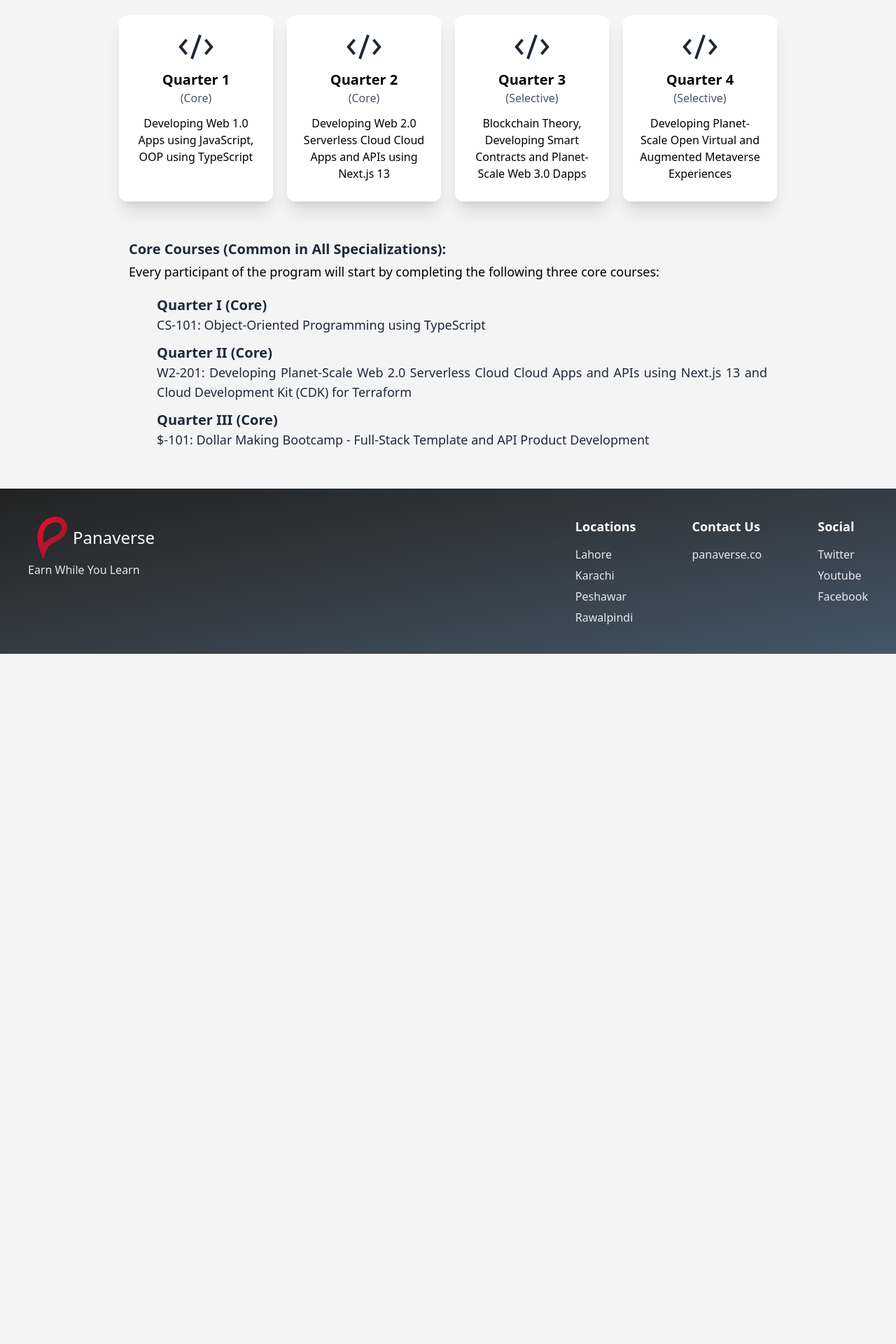
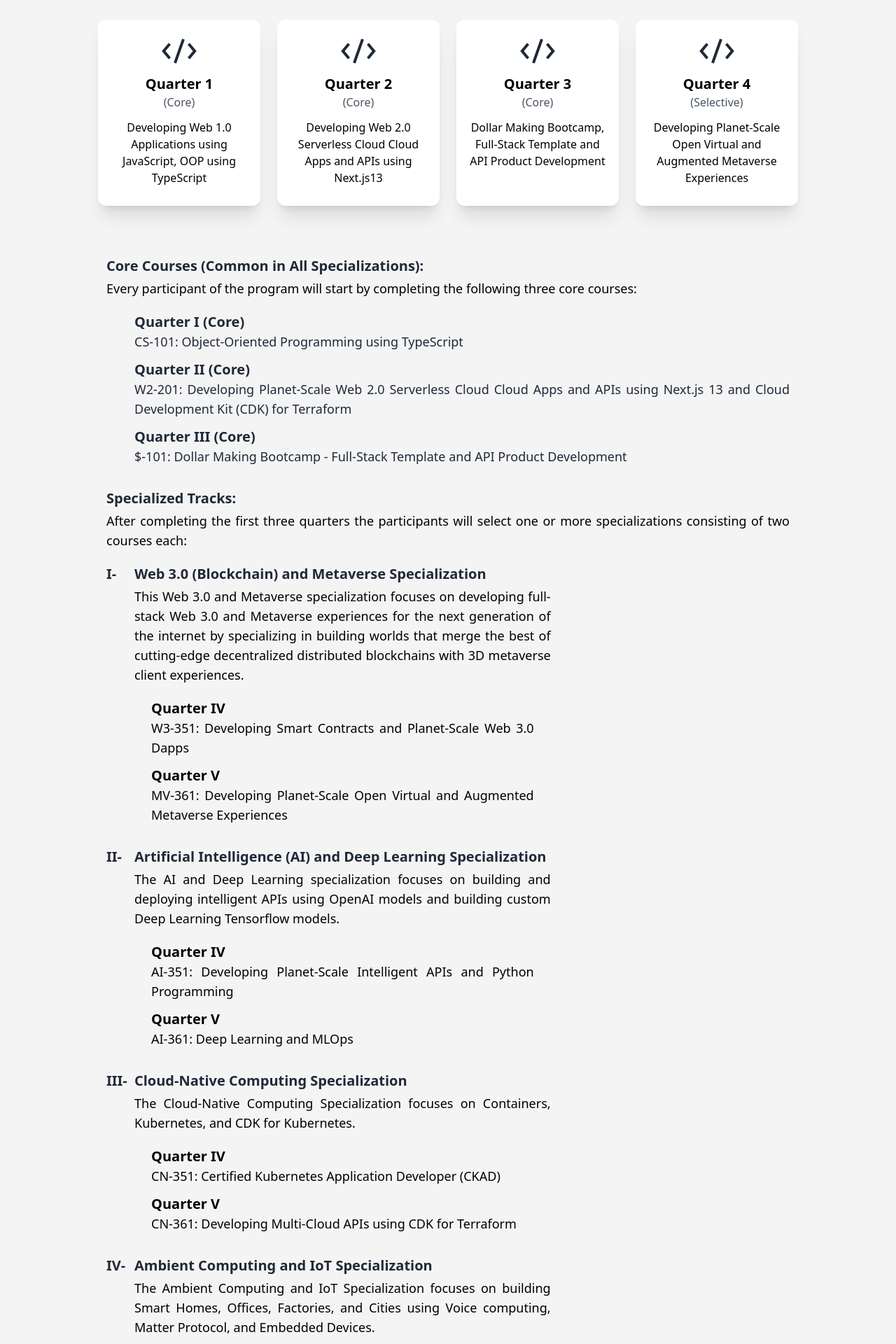
Before and after one commit to bilal-faisal/panaverse-website, a Next.js app: page /syllabus in a window 1280 px wide. Shown: the part 600-2520 px from the top of the page at 70% size. Before the commit the page ends 1534 px from the top, so only its background shows below. Built offline with nearby package versions, Linux system fonts and the light colour scheme.

Commit message:
Syllabus updated

```diff
--- a/src/app/page.tsx
+++ b/src/app/page.tsx
@@ -1,5 +1,5 @@
 import QuoteBanner from "@/components/QuoteBanner";
-import QuarterItems from "@/components/QuarterItemsHome";
+import QuarterItems from "@/components/QuarterItems";
 import GradientBanner from "@/components/GradientBanner";
 import Heading from "@/components/Heading";
 import TeamMembers from "@/components/TeamMembers";
@@ -15,7 +15,7 @@ const Home = () => {
       <TeamMembers />
       <Heading name={"Course Outline"} />
       <div className="px-8">
-        <QuarterItems />
+        <QuarterItems redirectTo="syllabus"/>
       </div>
     </div>
   );
--- /dev/null
+++ b/src/app/syllabus/Description.tsx
@@ -0,0 +1,11 @@
+import React from "react";
+
+const Description = ({ text }: { text: string }) => {
+  return (
+    <p className="px-6 text-lg">
+      {text}
+    </p>
+  );
+};
+
+export default Description;
--- /dev/null
+++ b/src/app/syllabus/Heading.tsx
@@ -0,0 +1,11 @@
+import React from "react";
+
+const Heading = ({ text }: { text: string }) => {
+  return (
+    <h2 className="px-6 text-xl font-semibold mt-5 mb-1 text-[#1F2937]">
+      {text}
+    </h2>
+  );
+};
+
+export default Heading;
--- /dev/null
+++ b/src/app/syllabus/QuarterItem.tsx
@@ -0,0 +1,16 @@
+import React from "react";
+
+type QuarterItem = {
+  heading: string;
+  desc: string;
+};
+const QuarterItem = ({ heading, desc }: QuarterItem) => {
+  return (
+    <>
+      <h3 className="text-xl font-semibold">{heading}</h3>
+      <p className="pb-3">{desc}</p>
+    </>
+  );
+};
+
+export default QuarterItem;
--- /dev/null
+++ b/src/app/syllabus/Specialization.tsx
@@ -0,0 +1,34 @@
+import React from "react";
+import QuarterItem from "./QuarterItem";
+import { type } from "os";
+
+type Specialization = {
+  no: string;
+  heading: string;
+  desc: string;
+  IV_desc: string;
+  V_desc: string;
+};
+const Specialization = ({
+  no,
+  heading,
+  desc,
+  IV_desc,
+  V_desc,
+}: Specialization) => {
+  return (
+    <div className="px-6 mt-5 w-full md:w-2/3">
+      <h2 className=" flex text-xl font-semibold mb-1 text-[#1F2937]">
+        <div className="w-10">{no}</div> {heading}
+      </h2>
+      <p className="text-lg ml-10">{desc}</p>
+
+      <div className="ml-10 px-6 text-lg mt-5 mb-1">
+        <QuarterItem heading="Quarter IV" desc={IV_desc} />
+        <QuarterItem heading="Quarter V" desc={V_desc} />
+      </div>
+    </div>
+  );
+};
+
+export default Specialization;
--- a/src/app/syllabus/page.tsx
+++ b/src/app/syllabus/page.tsx
@@ -1,58 +1,103 @@
 import Image from "next/image";
 import PIAIC from "../../../public/metaverse.jpg";
-import Link from "next/link";
-import QuarterItems from "@/components/QuarterItemsSyllabus";
+import QuarterItems from "@/components/QuarterItems";
+import Heading from "./Heading";
+import Description from "./Description";
+import QuarterItem from "./QuarterItem";
+import Specialization from "./Specialization";
 
-const page = () => {
+const Syllabus = () => {
   return (
     <div className="flex flex-col items-center text-justify">
-      <div className="w-full md:w-3/4">
+      <div className="w-full md:w-4/5">
+        <div className="m-7">
           <Image
             src={PIAIC}
             alt="PIAIC logo"
-          className="rounded-xl shadow-2xl mx-auto mt-7"
+            className="rounded-xl shadow-2xl mx-auto "
           />
+        </div>
         <h1 className="px-6 text-2xl font-semibold mt-5 mb-2 text-center">
-          Certified Web 3.0 and Metaverse Developer
+          "Certified Web 3.0 and Metaverse Developer" Program
         </h1>
-
         <h2 className="px-6 text-2xl text-center mt-2">Course Outline</h2>
-
-        <QuarterItems />
-
-        <h2 className="px-6 text-xl font-semibold mt-5 mb-1 text-[#1F2937]">
-          Core Courses (Common in All Specializations):
-        </h2>
-        <p className="px-6 text-lg">
-          Every participant of the program will start by completing the
-          following three core courses:
-        </p>
-
-        <div
-          className="ml-10 px-6 text-lg font-normal mt-5 mb-1 text-[#1F2937]"
-          id="quarter1"
-        >
-          <h3 className="text-xl font-semibold">Quarter I (Core)</h3>
-          <p className="pb-3">
-            CS-101: Object-Oriented Programming using TypeScript
-          </p>
-
-          <h3 className="text-xl font-semibold">Quarter II (Core)</h3>
-          <p className="pb-3">
-            W2-201: Developing Planet-Scale Web 2.0 Serverless Cloud Cloud Apps
+        <QuarterItems redirectTo="" />
+        <Heading text="Core Courses (Common in All Specializations):" />
+        <Description
+          text="Every participant of the program will start by completing the
+          following three core courses:"
+        />
+        <div className="ml-10 px-6 text-lg mt-5 mb-1 text-[#1F2937]">
+          <QuarterItem
+            heading="Quarter I (Core)"
+            desc="CS-101: Object-Oriented Programming using TypeScript"
+          />
+          <QuarterItem
+            heading="Quarter II (Core)"
+            desc="W2-201: Developing Planet-Scale Web 2.0 Serverless Cloud Cloud Apps
             and APIs using Next.js 13 and Cloud Development Kit (CDK) for
-            Terraform
-          </p>
-
-          <h3 className="text-xl font-semibold">Quarter III (Core)</h3>
-          <p className="pb-3">
-            $-101: Dollar Making Bootcamp - Full-Stack Template and API Product
-            Development
-          </p>
+            Terraform"
+          />
+          <QuarterItem
+            heading="Quarter III (Core)"
+            desc="$-101: Dollar Making Bootcamp - Full-Stack Template and API Product
+            Development"
+          />
         </div>
+        <Heading text="Specialized Tracks:" />
+        <Description
+          text="After completing the first three quarters the participants will select
+          one or more specializations consisting of two courses each:"
+        />
+        <Specialization
+          no="I-"
+          heading="Web 3.0 (Blockchain) and Metaverse Specialization"
+          desc="This Web 3.0 and Metaverse specialization focuses on developing
+          full-stack Web 3.0 and Metaverse experiences for the next generation
+          of the internet by specializing in building worlds that merge the
+          best of cutting-edge decentralized distributed blockchains with 3D
+          metaverse client experiences."
+          IV_desc="W3-351: Developing Smart Contracts and Planet-Scale Web 3.0 Dapps"
+          V_desc="MV-361: Developing Planet-Scale Open Virtual and Augmented Metaverse Experiences"
+        />
+        <Specialization
+          no="II-"
+          heading="Artificial Intelligence (AI) and Deep Learning Specialization"
+          desc="The AI and Deep Learning specialization focuses on building and deploying intelligent APIs using OpenAI models and building custom Deep Learning Tensorflow models."
+          IV_desc="AI-351: Developing Planet-Scale Intelligent APIs and Python Programming"
+          V_desc="AI-361: Deep Learning and MLOps"
+        />
+        <Specialization
+          no="III-"
+          heading="Cloud-Native Computing Specialization"
+          desc="The Cloud-Native Computing Specialization focuses on Containers, Kubernetes, and CDK for Kubernetes."
+          IV_desc="CN-351: Certified Kubernetes Application Developer (CKAD)"
+          V_desc="CN-361: Developing Multi-Cloud APIs using CDK for Terraform"
+        />
+        <Specialization
+          no="IV-"
+          heading="Ambient Computing and IoT Specialization"
+          desc="The Ambient Computing and IoT Specialization focuses on building Smart Homes, Offices, Factories, and Cities using Voice computing, Matter Protocol, and Embedded Devices."
+          IV_desc="Quarter IV AC-351: Ambient Computing with Voice Assistants and Matter"
+          V_desc="Protocol Devices Quarter V AC-361: Embedded Programming using C and Rust"
+        />
+        <Specialization
+          no="V-"
+          heading="Genomics and Bioinformatics Specialization"
+          desc="Genomics is the study of the total genetic makeup of individual organisms, and how this genetic information is structured, functions, and has evolved; bioinformatics encompasses a diverse range of analytical methods and tools applied to genomic data. This Specialization focuses on performing complex bioinformatics analysis using the most essential Python libraries and applications."
+          IV_desc="Bio-351: Python for Biologists"
+          V_desc="Bio-361: Bioinformatics with Python"
+        />
+        <Specialization
+          no="VI-"
+          heading="Network Programmability and Automation Specialization"
+          desc="More than ever, network engineers are finding it challenging to complete their duties entirely manually. Network automation is now crucial due to new protocols, technologies, delivery models, and the requirement for enterprises to become more adaptable and agile. This course teaches network engineers how to automate systems with code using a variety of technologies and tools, including Linux, Python, APIs, and Git."
+          IV_desc="NPA-351: CCNA 200-301 Certification"
+          V_desc="NPA-361: Network Programmability and Automation"
+        />
       </div>
     </div>
   );
 };
 
-export default page;
+export default Syllabus;
--- a/src/components/QuarterItem.tsx
+++ b/src/components/QuarterItem.tsx
@@ -6,21 +6,21 @@ interface Quarter {
   heading: String;
   desc: String;
   type: String;
-  url?: String;
+  href: String;
 }
 
-const Quarter = ({ heading, desc, type, url }: Quarter) => {
+const Quarter = ({ heading, desc, type, href }: Quarter) => {
   return (
-    <div className="basis-full sm:basis-1/2 md:basis-1/4 p-2.5">
-      <div className="bg-white shadow-xl flex flex-col items-center rounded-xl p-5 min-h-full">
+    <div className="basis-full sm:basis-1/2 md:basis-1/4 p-3">
+      <div className="bg-white shadow-xl flex flex-col items-center rounded-xl py-5 px-4 min-h-full">
         <Image src={code} alt="Logo" />
         <h2 className="text-xl font-semibold mt-2">{heading}</h2>
         <p className="mb-2 text-gray-600">({type})</p>
         <p className="text-center mt-1 mb-2">{desc}</p>
 
-        {url && (
+        {href && (
           <div className="mt-auto py-4">
-            <Link href={`/${url}`}>
+            <Link href={`/${href}`}>
               <button className="px-2 py-0.5 rounded-md text-white bg-[#1F2937] w-fit text-lg border-2 border-[#1F2937] hover:border-2 hover:border-[#1F2937] hover:bg-white hover:text-[#1F2937]">
                 Read More
               </button>
--- a/src/components/QuarterItemsSyllabus.tsx
+++ b/src/components/QuarterItems.tsx
@@ -1,26 +1,29 @@
 import QuarterItem from "@/components/QuarterItem";
 
-const QuarterItems = () => {
+const QuarterItems = ({ redirectTo }: { redirectTo: String }) => {
   return (
-    <div className="flex py-6 mb-5 flex-wrap">
+    <div className="flex p-5 md:px-0 mb-10 flex-wrap">
       <QuarterItem
         heading={"Quarter 1"}
-        desc={"Developing Web 1.0 Apps using JavaScript, OOP using TypeScript"}
+        desc={"Developing Web 1.0 Applications using JavaScript, OOP using TypeScript"}
         type="Core"
+        href={redirectTo}
       />
       <QuarterItem
         heading={"Quarter 2"}
         desc={
-          "Developing Web 2.0 Serverless Cloud Cloud Apps and APIs using Next.js 13"
+          "Developing Web 2.0 Serverless Cloud Cloud Apps and APIs using Next.js13"
         }
         type="Core"
+        href={redirectTo}
       />
       <QuarterItem
         heading={"Quarter 3"}
         desc={
-          "Blockchain Theory, Developing Smart Contracts and Planet-Scale Web 3.0 Dapps"
+          "Dollar Making Bootcamp, Full-Stack Template and API Product Development"
         }
-        type="Selective"
+        type="Core"
+        href={redirectTo}
       />
       <QuarterItem
         heading={"Quarter 4"}
@@ -28,6 +31,7 @@ const QuarterItems = () => {
           "Developing Planet-Scale Open Virtual and Augmented Metaverse Experiences"
         }
         type="Selective"
+        href={redirectTo}
       />
     </div>
   );
--- a/src/components/QuarterItemsHome.tsx
+++ /dev/null
@@ -1,40 +0,0 @@
-import QuarterItem from "@/components/QuarterItem";
-
-const QuarterItems = () => {
-  return (
-    <div className="flex py-6 mb-10 flex-wrap">
-      <QuarterItem
-        heading={"Quarter 1"}
-        desc={"Developing Web 1.0 Apps using JavaScript, OOP using TypeScript"}
-        url="syllabus"
-        type="Core"
-      />
-      <QuarterItem
-        heading={"Quarter 2"}
-        desc={
-          "Developing Web 2.0 Serverless Cloud Cloud Apps and APIs using Next.js 13"
-        }
-        type="Core"
-        url="syllabus"
-      />
-      <QuarterItem
-        heading={"Quarter 3"}
-        desc={
-          "Blockchain Theory, Developing Smart Contracts and Planet-Scale Web 3.0 Dapps"
-        }
-        type="Core"
-        url="syllabus"
-      />
-      <QuarterItem
-        heading={"Quarter 4"}
-        desc={
-          "Developing Planet-Scale Open Virtual and Augmented Metaverse Experiences"
-        }
-        type="Core"
-        url="syllabus"
-      />
-    </div>
-  );
-};
-
-export default QuarterItems;
```
Lines whose indentation alone changed are shown as unchanged.
